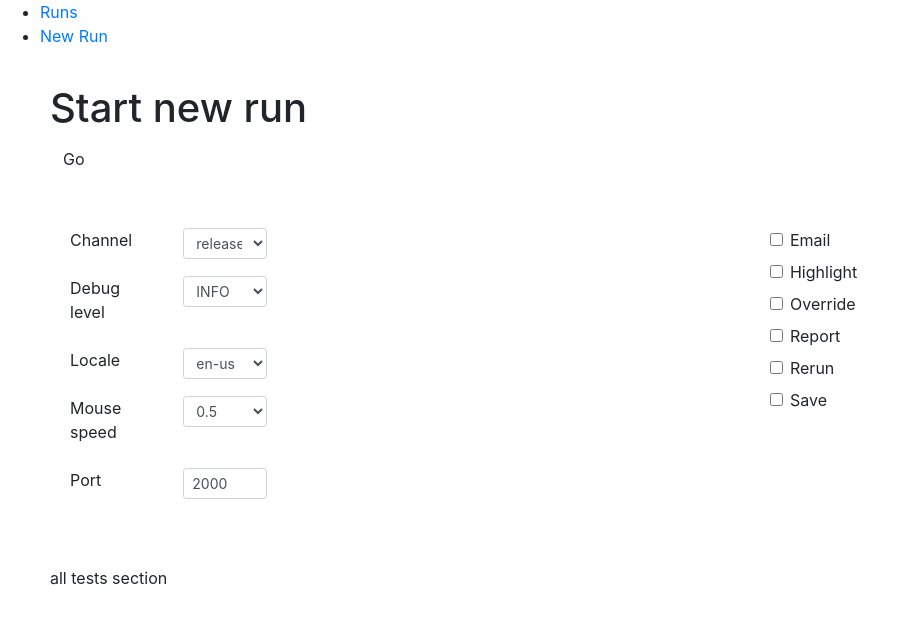
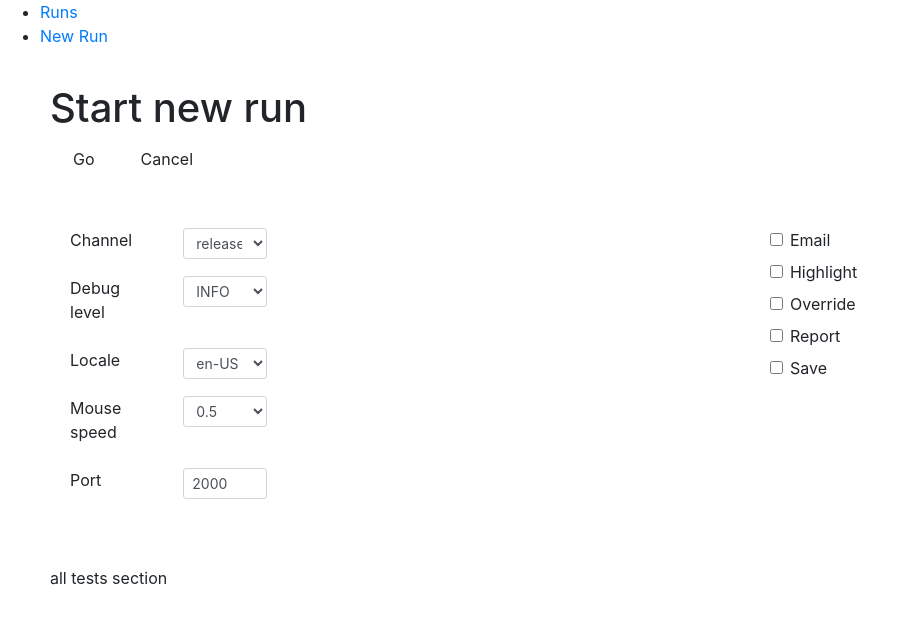
Before and after one commit to psilaghi/iris-control-center, a React (Create React App) app: page /runs/new in a window 1280 px wide. Shown: the top 622 px of the page, without its empty margins (0-897 px from the left). Built offline with nearby package versions, Linux system fonts and the light colour scheme.

Commit message:
MyRuns and NewRun page updates

```diff
--- a/public/data/all_args.json
+++ b/public/data/all_args.json
@@ -41,7 +41,20 @@
   "default": "en-us",
   "type": "str",
   "value": [
-   "en-us"
+   "en-US",
+   "zh-CN",
+   "es-ES",
+   "de",
+   "fr",
+   "ru",
+   "ar",
+   "ko",
+   "pt-PT",
+   "vi",
+   "pl",
+   "tr",
+   "ro",
+   "ja"
   ]
  },
  "mouse": {
--- a/src/components/NewRunPage/index.js
+++ b/src/components/NewRunPage/index.js
@@ -63,6 +63,10 @@ class NewRunPage extends React.Component {
     console.log(this.state.newRun);
   }
 
+  handleCancel = () => {
+    ApiClient.get('/cancel');
+  }
+
 
 
   render() {
@@ -70,7 +74,8 @@ class NewRunPage extends React.Component {
       <div className="page">
         <h1>Start new run</h1>
         <div className="grid-top">
-          <button type="button" className="btn" onClick={this.handleSubmit}>Go</button>
+          <button type="button" className="btn header-button" onClick={this.handleSubmit}>Go</button>
+          <button type="button" className="btn header-button" onClick={this.handleCancel}>Cancel</button>
         </div>
 
         <div className="grid">
@@ -229,21 +234,6 @@ class NewRunPage extends React.Component {
               </div>
             )}
 
-            {this.state.args.rerun && (
-              <div className="checkbox">
-                <label>
-                  <input
-                    name="rerun"
-                    className="form-check-input"
-                    type="checkbox"
-                    checked={this.state.newRun.rerun}
-                    onChange={this.handleCheckboxChange}
-                  />
-                  {LABELS.rerun}
-                </label>
-              </div>
-            )}
-
             {this.state.args.save && (
               <div className="checkbox">
                 <label>
--- a/src/components/NewRunPage/style.css
+++ b/src/components/NewRunPage/style.css
@@ -24,3 +24,7 @@
 .grid-top {
   grid-area: top;
 }
+
+.header-button {
+  margin: 0 10px;
+}
--- a/src/components/RunsPage/index.js
+++ b/src/components/RunsPage/index.js
@@ -12,31 +12,31 @@ const TABLE_COLUMNS = [{
   Header: "ID",
   accessor: "id",
   Cell: row => (<Link to={{ pathname: `/runs/${row.value}/`}}>{row.value}</Link>),
-  className: "table__cell"
+  className: "table__cell table__cell--centered"
 }, {
   Header: "Build",
   accessor: "build",
-  className: "table__cell"
+  className: "table__cell table__cell--centered"
 }, {
   Header: "Channel",
   accessor: "channel",
-  className: "table__cell"
+  className: "table__cell table__cell--centered"
 }, {
   Header: "Failed",
   accessor: "failed",
-  className: "table__cell"
+  className: "table__cell table__cell--centered"
 }, {
   Header: "Locale",
   accessor: "locale",
-  className: "table__cell"
+  className: "table__cell table__cell--centered"
 }, {
   Header: "Total",
   accessor: "total",
-  className: "table__cell"
+  className: "table__cell table__cell--centered"
 }, {
   Header: "Version",
   accessor: "version",
-  className: "table__cell"
+  className: "table__cell table__cell--centered"
 }];
 
 class RunsPage extends React.Component {
```
